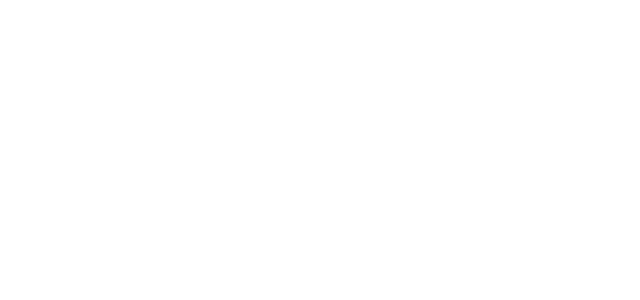
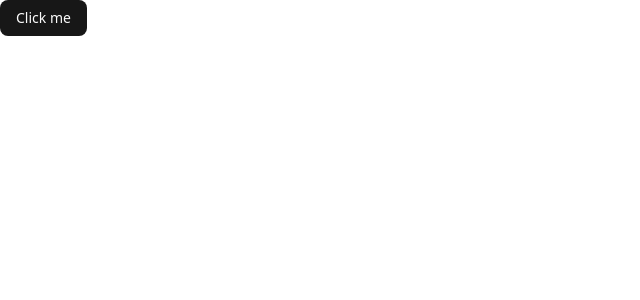
Before and after one commit to cesardonascimento/8bitmanager, a Next.js app: page / in a window 1280 px wide. Shown: the top 300 px of the page, without its empty margins (0-640 px from the left). Built offline with nearby package versions, Linux system fonts and the light colour scheme.

Commit message:
style(shadcn): configure shadcn in app

```diff
--- a/src/app/globals.css
+++ b/src/app/globals.css
@@ -1,26 +1,122 @@
 @import 'tailwindcss';
+@import 'tw-animate-css';
 
-:root {
-  --background: #ffffff;
-  --foreground: #171717;
-}
+@custom-variant dark (&:is(.dark *));
 
 @theme inline {
   --color-background: var(--background);
   --color-foreground: var(--foreground);
   --font-sans: var(--font-geist-sans);
   --font-mono: var(--font-geist-mono);
+  --color-sidebar-ring: var(--sidebar-ring);
+  --color-sidebar-border: var(--sidebar-border);
+  --color-sidebar-accent-foreground: var(--sidebar-accent-foreground);
+  --color-sidebar-accent: var(--sidebar-accent);
+  --color-sidebar-primary-foreground: var(--sidebar-primary-foreground);
+  --color-sidebar-primary: var(--sidebar-primary);
+  --color-sidebar-foreground: var(--sidebar-foreground);
+  --color-sidebar: var(--sidebar);
+  --color-chart-5: var(--chart-5);
+  --color-chart-4: var(--chart-4);
+  --color-chart-3: var(--chart-3);
+  --color-chart-2: var(--chart-2);
+  --color-chart-1: var(--chart-1);
+  --color-ring: var(--ring);
+  --color-input: var(--input);
+  --color-border: var(--border);
+  --color-destructive: var(--destructive);
+  --color-accent-foreground: var(--accent-foreground);
+  --color-accent: var(--accent);
+  --color-muted-foreground: var(--muted-foreground);
+  --color-muted: var(--muted);
+  --color-secondary-foreground: var(--secondary-foreground);
+  --color-secondary: var(--secondary);
+  --color-primary-foreground: var(--primary-foreground);
+  --color-primary: var(--primary);
+  --color-popover-foreground: var(--popover-foreground);
+  --color-popover: var(--popover);
+  --color-card-foreground: var(--card-foreground);
+  --color-card: var(--card);
+  --radius-sm: calc(var(--radius) - 4px);
+  --radius-md: calc(var(--radius) - 2px);
+  --radius-lg: var(--radius);
+  --radius-xl: calc(var(--radius) + 4px);
 }
 
-@media (prefers-color-scheme: dark) {
-  :root {
-    --background: #0a0a0a;
-    --foreground: #ededed;
+:root {
+  --radius: 0.625rem;
+  --background: oklch(1 0 0);
+  --foreground: oklch(0.145 0 0);
+  --card: oklch(1 0 0);
+  --card-foreground: oklch(0.145 0 0);
+  --popover: oklch(1 0 0);
+  --popover-foreground: oklch(0.145 0 0);
+  --primary: oklch(0.205 0 0);
+  --primary-foreground: oklch(0.985 0 0);
+  --secondary: oklch(0.97 0 0);
+  --secondary-foreground: oklch(0.205 0 0);
+  --muted: oklch(0.97 0 0);
+  --muted-foreground: oklch(0.556 0 0);
+  --accent: oklch(0.97 0 0);
+  --accent-foreground: oklch(0.205 0 0);
+  --destructive: oklch(0.577 0.245 27.325);
+  --border: oklch(0.922 0 0);
+  --input: oklch(0.922 0 0);
+  --ring: oklch(0.708 0 0);
+  --chart-1: oklch(0.646 0.222 41.116);
+  --chart-2: oklch(0.6 0.118 184.704);
+  --chart-3: oklch(0.398 0.07 227.392);
+  --chart-4: oklch(0.828 0.189 84.429);
+  --chart-5: oklch(0.769 0.188 70.08);
+  --sidebar: oklch(0.985 0 0);
+  --sidebar-foreground: oklch(0.145 0 0);
+  --sidebar-primary: oklch(0.205 0 0);
+  --sidebar-primary-foreground: oklch(0.985 0 0);
+  --sidebar-accent: oklch(0.97 0 0);
+  --sidebar-accent-foreground: oklch(0.205 0 0);
+  --sidebar-border: oklch(0.922 0 0);
+  --sidebar-ring: oklch(0.708 0 0);
+}
+
+.dark {
+  --background: oklch(0.145 0 0);
+  --foreground: oklch(0.985 0 0);
+  --card: oklch(0.205 0 0);
+  --card-foreground: oklch(0.985 0 0);
+  --popover: oklch(0.205 0 0);
+  --popover-foreground: oklch(0.985 0 0);
+  --primary: oklch(0.922 0 0);
+  --primary-foreground: oklch(0.205 0 0);
+  --secondary: oklch(0.269 0 0);
+  --secondary-foreground: oklch(0.985 0 0);
+  --muted: oklch(0.269 0 0);
+  --muted-foreground: oklch(0.708 0 0);
+  --accent: oklch(0.269 0 0);
+  --accent-foreground: oklch(0.985 0 0);
+  --destructive: oklch(0.704 0.191 22.216);
+  --border: oklch(1 0 0 / 10%);
+  --input: oklch(1 0 0 / 15%);
+  --ring: oklch(0.556 0 0);
+  --chart-1: oklch(0.488 0.243 264.376);
+  --chart-2: oklch(0.696 0.17 162.48);
+  --chart-3: oklch(0.769 0.188 70.08);
+  --chart-4: oklch(0.627 0.265 303.9);
+  --chart-5: oklch(0.645 0.246 16.439);
+  --sidebar: oklch(0.205 0 0);
+  --sidebar-foreground: oklch(0.985 0 0);
+  --sidebar-primary: oklch(0.488 0.243 264.376);
+  --sidebar-primary-foreground: oklch(0.985 0 0);
+  --sidebar-accent: oklch(0.269 0 0);
+  --sidebar-accent-foreground: oklch(0.985 0 0);
+  --sidebar-border: oklch(1 0 0 / 10%);
+  --sidebar-ring: oklch(0.556 0 0);
+}
+
+@layer base {
+  * {
+    @apply border-border outline-ring/50;
+  }
+  body {
+    @apply bg-background text-foreground;
   }
 }
-
-body {
-  background: var(--background);
-  color: var(--foreground);
-  font-family: Arial, Helvetica, sans-serif;
-}
--- a/src/app/layout.tsx
+++ b/src/app/layout.tsx
@@ -1,5 +1,6 @@
 import type { Metadata } from 'next';
 import { Geist, Geist_Mono } from 'next/font/google';
+import { ThemeProvider } from '@/components/theme-provider';
 import './globals.css';
 
 const geistSans = Geist({
@@ -27,7 +28,7 @@
       <body
         className={`${geistSans.variable} ${geistMono.variable} antialiased`}
       >
-        {children}
+        <ThemeProvider defaultTheme="default">{children}</ThemeProvider>
       </body>
     </html>
   );
--- a/src/app/page.tsx
+++ b/src/app/page.tsx
@@ -1,3 +1,9 @@
+import { Button } from '@/components/ui/button';
+
 export default function Home() {
-  return <div></div>;
+  return (
+    <div>
+      <Button>Click me</Button>
+    </div>
+  );
 }
--- /dev/null
+++ b/src/components/theme-provider.tsx
@@ -0,0 +1,73 @@
+'use client';
+
+import * as React from 'react';
+
+type Theme = 'default' | 'dark';
+
+type ThemeProviderProps = {
+  children: React.ReactNode;
+  defaultTheme?: Theme;
+  storageKey?: string;
+};
+
+type ThemeProviderState = {
+  theme: Theme;
+  setTheme: (theme: Theme) => void;
+};
+
+const initialState: ThemeProviderState = {
+  theme: 'default',
+  setTheme: () => null,
+};
+
+const ThemeProviderContext =
+  React.createContext<ThemeProviderState>(initialState);
+
+export function ThemeProvider({
+  children,
+  defaultTheme = 'default',
+  storageKey = '8bitmanager-theme',
+  ...props
+}: ThemeProviderProps) {
+  const [theme, setTheme] = React.useState<Theme>(
+    () =>
+      ((typeof window !== 'undefined' &&
+        localStorage.getItem(storageKey)) as Theme) || defaultTheme
+  );
+
+  React.useEffect(() => {
+    const root = window.document.documentElement;
+
+    root.classList.remove('default', 'dark');
+
+    if (theme === 'dark') {
+      root.classList.add('dark');
+    } else {
+      root.classList.add('default');
+    }
+  }, [theme]);
+
+  const value = {
+    theme,
+    setTheme: (theme: Theme) => {
+      localStorage.setItem(storageKey, theme);
+      setTheme(theme);
+    },
+  };
+
+  return (
+    <ThemeProviderContext.Provider {...props} value={value}>
+      {children}
+    </ThemeProviderContext.Provider>
+  );
+}
+
+export const useTheme = () => {
+  const context = React.useContext(ThemeProviderContext);
+
+  if (context === undefined) {
+    throw new Error('useTheme must be used within a ThemeProvider');
+  }
+
+  return context;
+};
--- /dev/null
+++ b/src/components/ui/button.tsx
@@ -0,0 +1,58 @@
+import * as React from 'react';
+import { Slot } from '@radix-ui/react-slot';
+import { cva, type VariantProps } from 'class-variance-authority';
+
+import { cn } from '@/lib/utils';
+
+const buttonVariants = cva(
+  "inline-flex items-center justify-center gap-2 whitespace-nowrap rounded-md text-sm font-medium transition-all disabled:pointer-events-none disabled:opacity-50 [&_svg]:pointer-events-none [&_svg:not([class*='size-'])]:size-4 shrink-0 [&_svg]:shrink-0 outline-none focus-visible:border-ring focus-visible:ring-ring/50 focus-visible:ring-[3px] aria-invalid:ring-destructive/20 dark:aria-invalid:ring-destructive/40 aria-invalid:border-destructive",
+  {
+    variants: {
+      variant: {
+        default: 'bg-primary text-primary-foreground hover:bg-primary/90',
+        destructive:
+          'bg-destructive text-white hover:bg-destructive/90 focus-visible:ring-destructive/20 dark:focus-visible:ring-destructive/40 dark:bg-destructive/60',
+        outline:
+          'border bg-background shadow-xs hover:bg-accent hover:text-accent-foreground dark:bg-input/30 dark:border-input dark:hover:bg-input/50',
+        secondary:
+          'bg-secondary text-secondary-foreground hover:bg-secondary/80',
+        ghost:
+          'hover:bg-accent hover:text-accent-foreground dark:hover:bg-accent/50',
+        link: 'text-primary underline-offset-4 hover:underline',
+      },
+      size: {
+        default: 'h-9 px-4 py-2 has-[>svg]:px-3',
+        sm: 'h-8 rounded-md gap-1.5 px-3 has-[>svg]:px-2.5',
+        lg: 'h-10 rounded-md px-6 has-[>svg]:px-4',
+        icon: 'size-9',
+      },
+    },
+    defaultVariants: {
+      variant: 'default',
+      size: 'default',
+    },
+  }
+);
+
+function Button({
+  className,
+  variant,
+  size,
+  asChild = false,
+  ...props
+}: React.ComponentProps<'button'> &
+  VariantProps<typeof buttonVariants> & {
+    asChild?: boolean;
+  }) {
+  const Comp = asChild ? Slot : 'button';
+
+  return (
+    <Comp
+      data-slot="button"
+      className={cn(buttonVariants({ variant, size, className }))}
+      {...props}
+    />
+  );
+}
+
+export { Button, buttonVariants };
--- /dev/null
+++ b/src/lib/utils.ts
@@ -0,0 +1,6 @@
+import { clsx, type ClassValue } from 'clsx';
+import { twMerge } from 'tailwind-merge';
+
+export function cn(...inputs: ClassValue[]) {
+  return twMerge(clsx(inputs));
+}
```
Also changed, not shown: package.json (+7 -1 lines), components.json (added), 1 other file (tests, documents, lock files or other folders).
